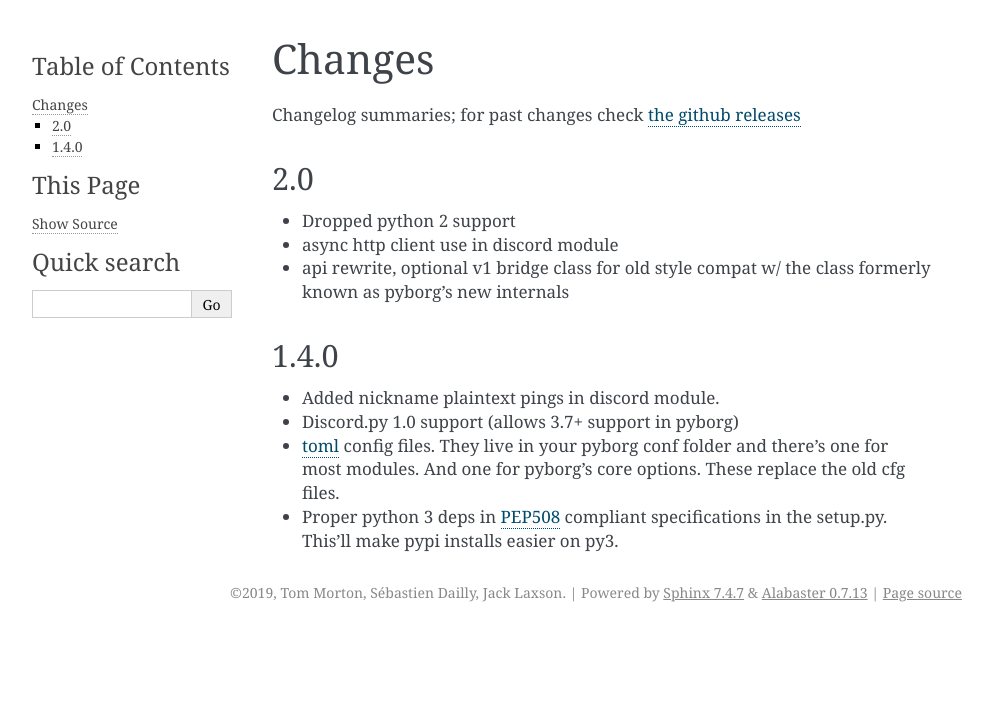
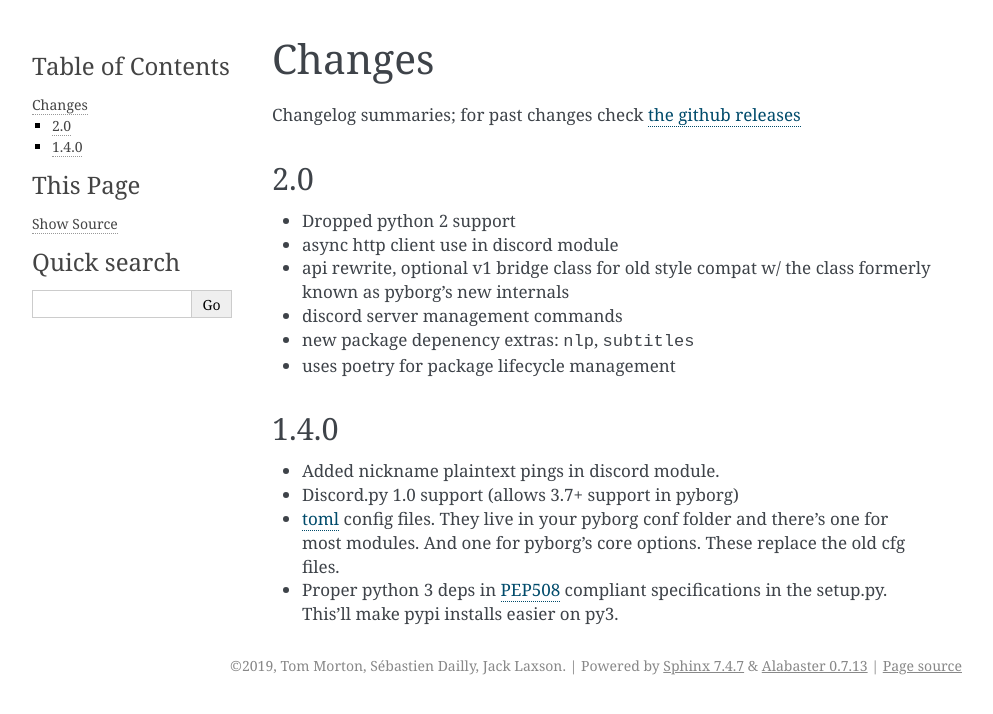
Before and after one commit to jrabbit/pyborg-1up, a Sphinx documentation site: the page built from docs/source/changes.rst, in a window 1280 px wide. Shown: the top 714 px of the page, without its empty margins (148-1141 px from the left). Built offline with Sphinx 7.4.7, drawn with Linux system fonts in a browser that asks for light colours.

```diff
--- a/docs/source/changes.rst
+++ b/docs/source/changes.rst
@@ -9,6 +9,9 @@ Changelog summaries; for past changes check `the github releases <https://github
 - Dropped python 2 support
 - async http client use in discord module
 - api rewrite, optional v1 bridge class for old style compat w/ the class formerly known as pyborg's new internals
+- discord server management commands
+- new package depenency extras: :kbd:`nlp`, :kbd:`subtitles`
+- uses poetry for package lifecycle management
 
 
 1.4.0
--- a/docs/source/index.rst
+++ b/docs/source/index.rst
@@ -31,6 +31,10 @@ We're on the cheeseshop.
 	pip install pyborg
 
 
+optional extras:
+   - nlp (need nltk data deps)
+   - subtitles (need libenchant-dev)
+
 
 Advanced NLTK integration
 -------------------------
```
Also changed, not shown: docs/source/enduser.rst (+6 -4 lines), pyproject.toml (+4 -4 lines), 2 other files.
